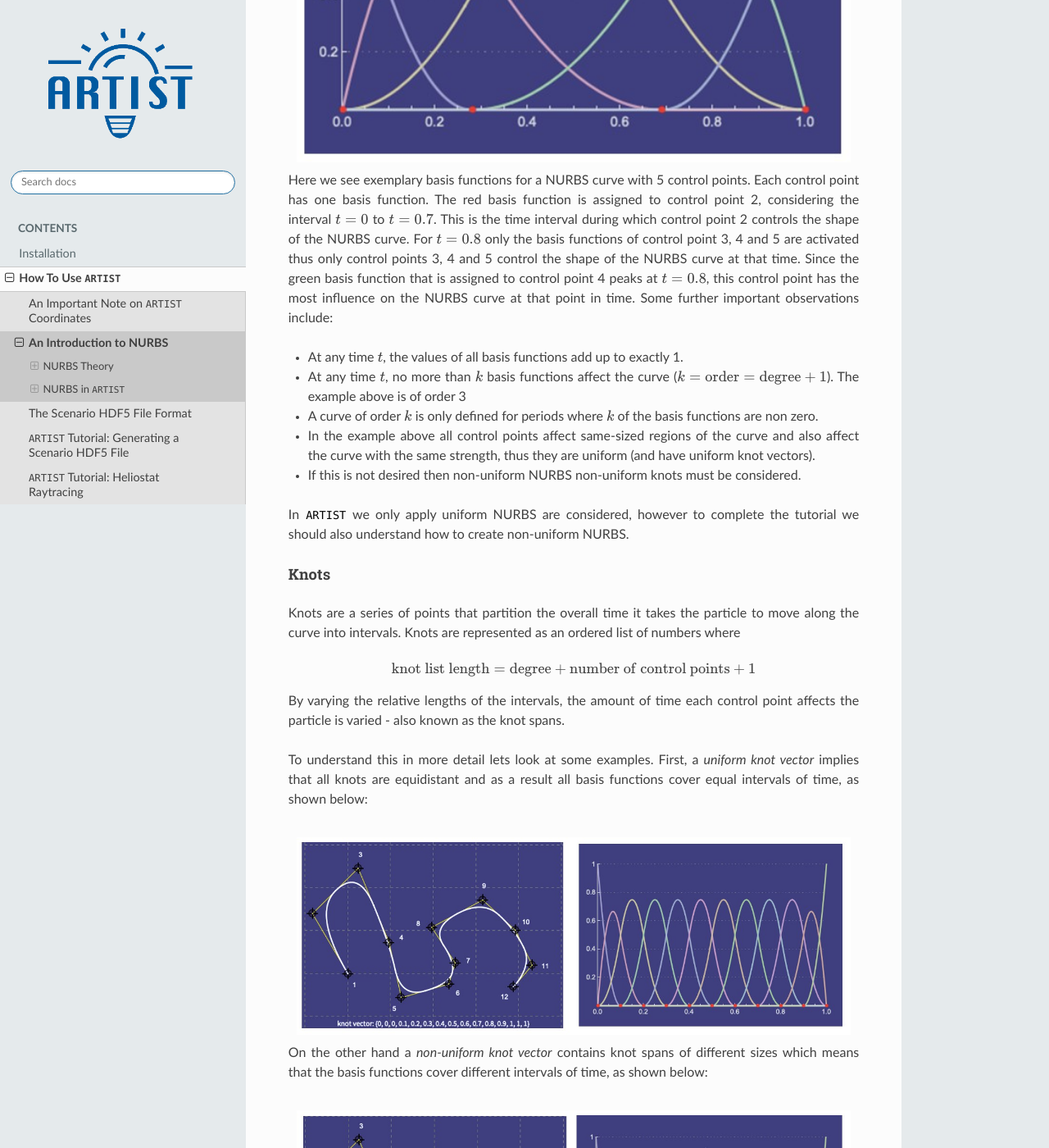
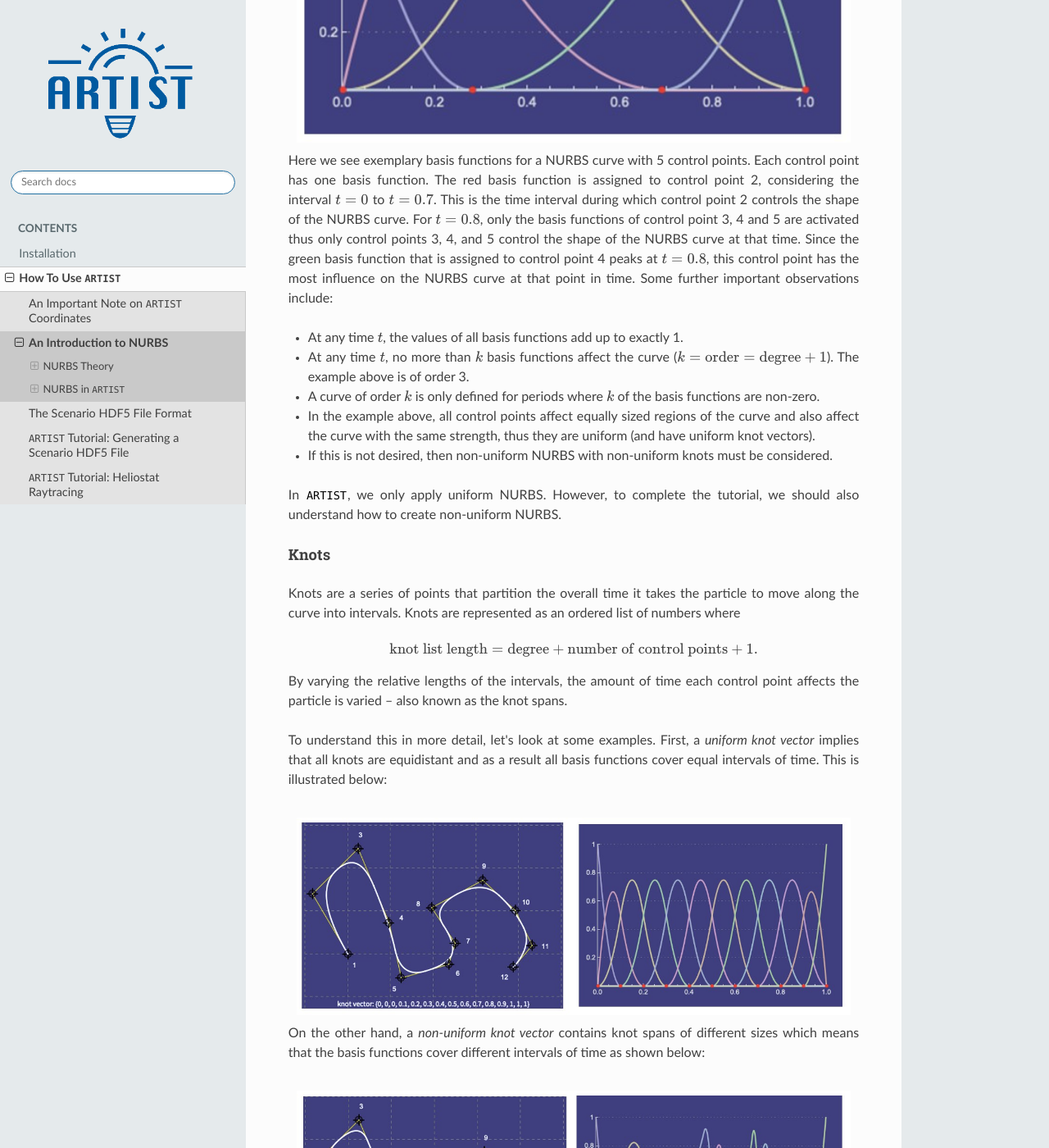
Before and after one commit to ARTIST-Association/ARTIST, a Sphinx documentation site: the page built from docs/nurbs_tutorial.rst, in a window 1280 px wide and 1400 px high, scrolled down 3095 px. Shown: the whole window at 82% size. Built offline with Sphinx 7.4.7 and the Read the Docs theme 2.0.0, drawn with Linux system fonts in a browser that asks for light colours; nearby versions of some CDN libraries; some web fonts are replaced; library files that are not in the unit come from our copies; some of the changed text lies outside the part shown.

Commit message:
add commas and fix typos

```diff
--- a/docs/nurbs_tutorial.rst
+++ b/docs/nurbs_tutorial.rst
@@ -40,13 +40,13 @@ NURBS are made up out of the following components:
 - Control points,
 - Basis functions,
 - Knots,
-- Weights and
-- Degrees.
+- Weights, and
+- Degrees
 
-Different manifestations of these components result in different properties of the NURBS, for example non-uniformity or
+Different manifestations of these components result in different properties of the NURBS, for example, non-uniformity or
 rationality.
 
-To better understand this we will consider each of these components and characteristics in more detail.
+To better understand this, we will consider each of these components and characteristics in more detail.
 
 Degree
 """"""
@@ -84,7 +84,7 @@ More specifically:
 - The only parameter that changes between the two curves is the location of control point :math:`7`.
 - The change in the curve is limited to the local neighborhood of that control point.
 
-This example demonstrates one key aspect of nurbs: each control point only influences the part of the curve nearest to
+This example demonstrates one key aspect of NURBS: each control point only influences the part of the curve nearest to
 it and has little or no effect on parts of the curve that are farther away. Considering the example of a particle moving
 through time from before, we can say that at any time :math:`t` the particle´s position is a weighted average of all
 control points but the points closer to the particle are weighted more than those farther away.
@@ -103,7 +103,7 @@ Basis functions
 """""""""""""""
 
 Basis functions are assigned to control points with each control point having a corresponding basis function.
-Importantly :math:`N_{i,k}(t)` are the basis functions and they determine how strongly the control point :math:`B_i`
+Importantly, :math:`N_{i,k}(t)` are the basis functions and they determine how strongly the control point :math:`B_i`
 influences the NURBS curve at time :math:`t`.
 
 To better understand basis functions, let us consider the following image:
@@ -116,20 +116,20 @@ To better understand basis functions, let us consider the following image:
 Here we see exemplary basis functions for a NURBS curve with 5 control points. Each control point has one basis
 function. The red basis function is assigned to control point 2, considering the interval :math:`t = 0` to
 :math:`t = 0.7`. This is the time interval during which control point 2 controls the shape of the NURBS curve. For
-:math:`t = 0.8` only the basis functions of control point 3, 4 and 5 are activated thus only control points 3, 4 and 5
+:math:`t = 0.8`, only the basis functions of control point 3, 4 and 5 are activated thus only control points 3, 4, and 5
 control the shape of the NURBS curve at that time. Since the green basis function that is assigned to control point 4
 peaks at :math:`t = 0.8`, this control point has the most influence on the NURBS curve at that point in time. Some
 further important observations include:
 
 - At any time :math:`t`, the values of all basis functions add up to exactly 1.
 - At any time :math:`t`, no more than :math:`k` basis functions affect the curve
-  (:math:`k = \text{order} = \text{degree} + 1`). The example above is of order 3
-- A curve of order :math:`k` is only defined for periods where :math:`k` of the basis functions are non zero.
-- In the example above all control points affect same-sized regions of the curve and also affect the curve with the same
+  (:math:`k = \text{order} = \text{degree} + 1`). The example above is of order 3.
+- A curve of order :math:`k` is only defined for periods where :math:`k` of the basis functions are non-zero.
+- In the example above, all control points affect equally sized regions of the curve and also affect the curve with the same
   strength, thus they are uniform (and have uniform knot vectors).
-- If this is not desired then non-uniform NURBS non-uniform knots must be considered.
+- If this is not desired, then non-uniform NURBS with non-uniform knots must be considered.
 
-In ``ARTIST`` we only apply uniform NURBS are considered, however to complete the tutorial we should also understand
+In ``ARTIST``, we only apply uniform NURBS. However, to complete the tutorial, we should also understand
 how to create non-uniform NURBS.
 
 Knots
@@ -139,28 +139,28 @@ Knots are a series of points that partition the overall time it takes the partic
 intervals. Knots are represented as an ordered list of numbers where
 
 .. math::
-    \text{knot list length} = \text{degree} + \text{number of control points} + 1
+    \text{knot list length} = \text{degree} + \text{number of control points} + 1.
 
 
 By varying the relative lengths of the intervals, the amount of time each control point affects the particle is varied
-- also known as the knot spans.
+– also known as the knot spans.
 
-To understand this in more detail lets look at some examples. First, a *uniform knot vector* implies that all knots are
-equidistant and as a result all basis functions cover equal intervals of time, as shown below:
+To understand this in more detail, let's look at some examples. First, a *uniform knot vector* implies that all knots are
+equidistant and as a result all basis functions cover equal intervals of time. This is illustrated below:
 
 .. figure:: ./images/nurbs_Uniform.jpg
    :width: 100 %
    :align: center
 
-On the other hand a *non-uniform knot vector* contains knot spans of different sizes which means that the basis
-functions cover different intervals of time, as shown below:
+On the other hand, a *non-uniform knot vector* contains knot spans of different sizes which means that the basis
+functions cover different intervals of time as shown below:
 
 .. figure:: ./images/nurbs_NonUniform.jpg
    :width: 100 %
    :align: center
 
 It is important to note that not all basis functions are the same. Some are taller and some are wider than others. This
-is because the knot spans vary. For smaller knot spans the basis functions become taller and narrower. For the
+is because the knot spans vary. For smaller knot spans, the basis functions become taller and narrower. For the
 corresponding control points, the curve is pulled more strongly to those control points.
 
 Using our knowledge on knots, we can now formulate the following mathematical definition of the basis functions:
@@ -175,26 +175,26 @@ where :math:`x_i` is the i-th knot in the knot vector.
 Knot span
 """""""""
 
-We already discussed the knot span, however there are a few important terms we need to define:
+We already discussed the knot span, however, there are a few important terms we need to define:
 
-- If we have a knot span of zero length, i.e. two consecutive knots have the same value then this is a
-  *knot with multiplicity*. Importantly, a knot as *full multiplicity* if :math:`\text{multiplicity} = \text{degree}`.
+- If we have a knot span of zero length, i.e., two consecutive knots have the same value, then this is a
+  *knot with multiplicity*. Importantly, a knot has *full multiplicity* if :math:`\text{multiplicity} = \text{degree}`.
   Furthermore, a *simple knot* is a knot with a multiplicity of 1.
 - If the first and last knot have full multiplicity, the NURBS curve begins and ends in a control point. Full
   multiplicity in the first and last knot does not affect the uniformity property.
 - *Uniformity* describes knot vectors that start and end with full multiplicity knots, and contain simple knots with
-  knot spans of the same length inbetween. For example the knot vector :math:`[0,0,0,1,2,3,4,4,4]` describes
+  knot spans of the same length inbetween. For example, the knot vector :math:`[0,0,0,1,2,3,4,4,4]` describes
   *uniformity* for a degree of 3.
 
 Control weights
 """""""""""""""
 
-The last aspect of NURBS we want to consider are the control weights. The control weight are responsible for the
+The last aspect of NURBS we want to consider is the control weights. The control weights are responsible for the
 *rational* property of NURBS:
 
-- If all control weights are always 1 the NURBS are non-rational which is a special subset of rational NURBS.
+- If all control weights are always 1, the NURBS are non-rational which is a special subset of rational NURBS.
 - If all control weights have a weight of 1, this implies that each control point has an equal influence on the shape of
-  the curve
+  the curve.
 - Increasing the weight of one control point gives it more influence and "pulls" the curve towards that control point.
 - Rational curves imply that some or all control weights differ from 1.
 
@@ -203,19 +203,19 @@ Note that in ``ARTIST`` all control weights are always 1.
 NURBS in ``ARTIST``
 -------------------
 
-Now we know the basics of NURBS, lets look briefly at how ``ARTIST`` makes use of NURBS. Importantly:
+Now that we know the basics of NURBS, let us look briefly at how ``ARTIST`` makes use of NURBS. Importantly:
 
 - The NURBS in ``ARTIST`` are differentiable.
 - They are primarily used to model the heliostat surfaces, however they can also be used to model other surfaces, such
   as the receiver.
-- The NURBS in ``ARTIST`` are uniform and non-rational, the name NURBS can therefore be misleading, however the uniform
+- The NURBS in ``ARTIST`` are uniform and non-rational. The name NURBS can therefore be misleading; however, the uniform
   and non-rational implementation is a subset of NURBS.
 
 Code
 ^^^^
 
-The NURBS code in ``ARTIST`` is contained in `nurbs.py` which can be found under `artist/util`. The `nurbs.py`
-implements the ``NURBSSurface`` class and inherits from ``torch.nn.Module`` allowing for gradient based calculations.
+The NURBS code in ``ARTIST`` is contained in `nurbs.py` which can be found under `artist/util`. The `nurbs.py` module
+implements the ``NURBSSurface`` class and inherits from ``torch.nn.Module``, allowing for gradient-based calculations.
 
 Usage
 ^^^^^
@@ -224,16 +224,16 @@ Using NURBS in ``ARTIST`` is simple:
 
 - A NURBS surface can be initialized by only providing the desired ``degree_e`` and ``degree_n``, the
   ``evaluation_points_e`` and ``evaluation_points_n``, and the ``control points``, where ``e`` and ``n`` stand for the
-  east and north directions. For a NURBS surface two degrees are necessary as two NURBS curves span the surface.
-  Internally the uniform knot vectors ``knots_e`` and ``knots_n`` are calculated from the input.
+  east and north directions. For a NURBS surface, two degrees are necessary as two NURBS curves span the surface.
+  Internally, the uniform knot vectors ``knots_e`` and ``knots_n`` are calculated from the input.
 - The user can then simply call ``calculate_surface_points_and_normals()`` on the ``NURBSSurface`` and the surface
   points and surface normals are calculated and returned.
 
-For this calculation of the surface points and surface normals three internal steps are executed:
+For this calculation of the surface points and surface normals, three internal steps are executed:
 
-1. ``find_span()`` is called for both directions (east and north), to determine which evaluation point corresponds to
+1. ``find_span()`` is called for both directions (east and north) to determine which evaluation point corresponds to
    which knot in the knot vector.
-2. Next the basis functions and their derivatives are calculated, again for both directions using
-   ``basis_function_and_derivatives()``
-3. Lastly the surface points and normals are calculated from the basis functions, their derivatives and the control
+2. Next, the basis functions and their derivatives are calculated, again for both directions using
+   ``basis_function_and_derivatives()``.
+3. Lastly, the surface points and normals are calculated from the basis functions, their derivatives, and the control
    points.
```
Also changed, not shown: other parts of docs/nurbs_tutorial.rst (+12 -12 lines).
